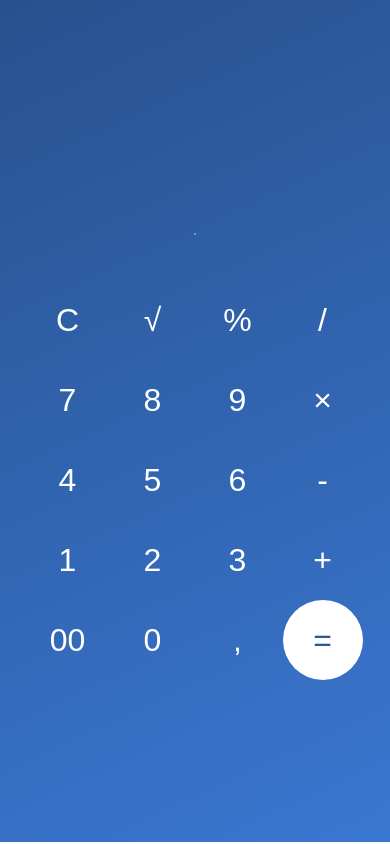
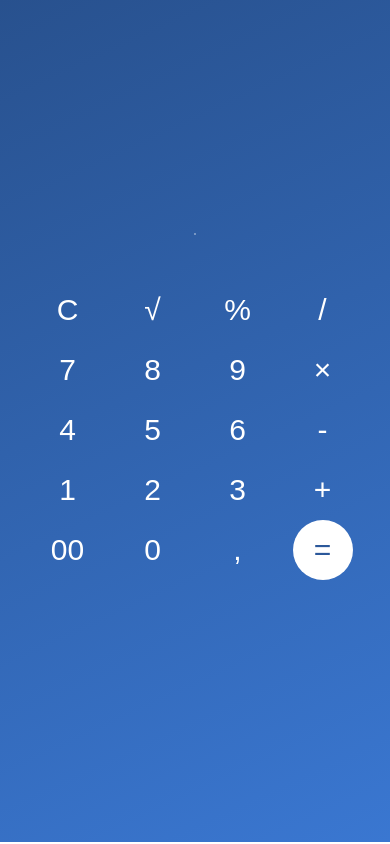
Before and after one commit to AlexTrubkina/calculator, a React (Vite) app: page / in a window 390 px wide. Built offline with nearby package versions, Linux system fonts and the light colour scheme; the HTML template or start-up script is replaced by a standard one.

Commit message:
feat: add adaptive styles to button component

```diff
--- a/src/components/Button/Button.scss
+++ b/src/components/Button/Button.scss
@@ -9,11 +9,16 @@
     font-size: 32px;
     cursor: pointer;
     transition: 0.2s ease;
-    &:hover {
+    &:not(&_fill):hover {
         background-color: #ffffff36;
     }
     &_fill {
         background-color: #fff;
         color: #2B589A;
     }
+    @media (max-width: 600px) {
+        width: 60px;
+        height: 60px;
+        font-size: 30px;
+    }
 }
```
